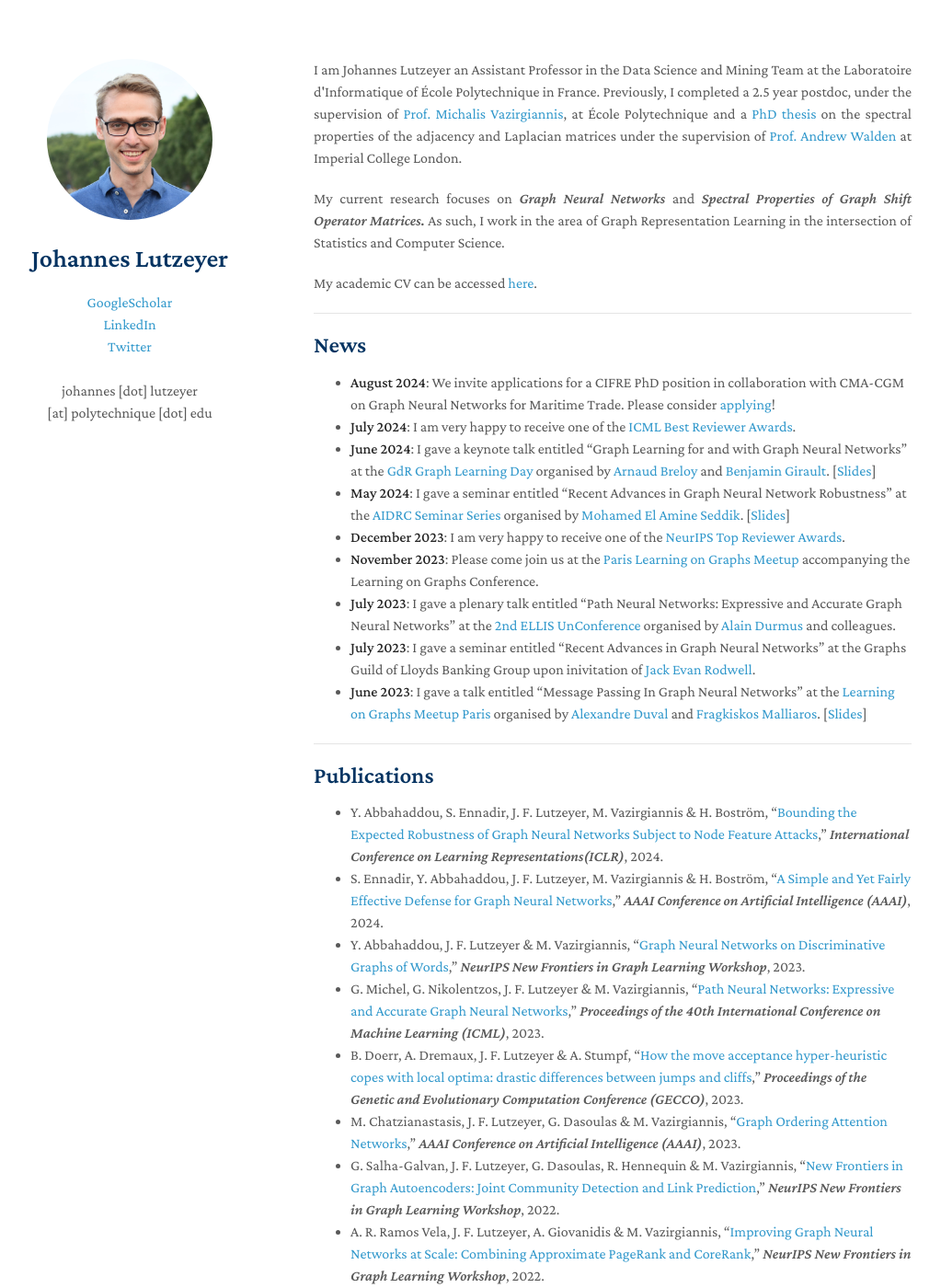
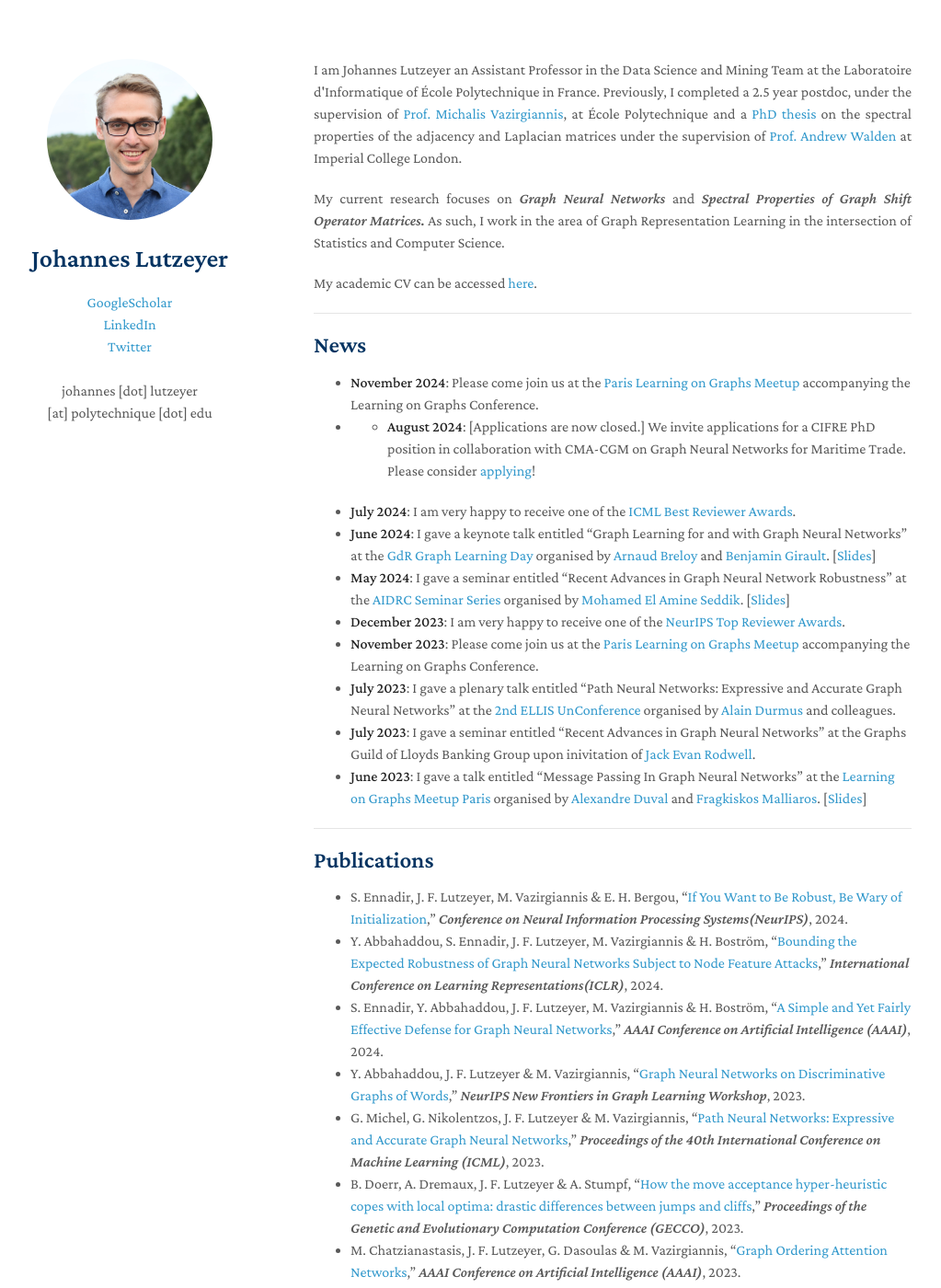
Before and after one commit to johanneslutzeyer/johanneslutzeyer.github.io, a Jekyll site: the page built from index.md, in a window 1280 px wide and 1400 px high. Shown: the whole window at 92% size, without its empty margins (129-1152 px from the left). Built offline with Jekyll 4.4.1, drawn with Linux system fonts in a browser that asks for light colours; our own code applies the rules of GitHub Pages for plain Markdown files; a script that is not in the unit is left out.

Commit message:
Update index.md

```diff
--- a/index.md
+++ b/index.md
@@ -13,7 +13,8 @@ My academic CV can be accessed <a href="https://johanneslutzeyer.com/doc/Johanne
 ---
 
 ## News
-- **August 2024**: We invite applications for a CIFRE PhD position in collaboration with CMA-CGM on Graph Neural Networks for Maritime Trade. Please consider <a href="https://jobs.cmacgm-group.com/CMACGM/job/Marseille-Th%C3%A8se-CIFRE-PhD-Deep-Learning-Graph-Neural-Networks/1101237901/" target=" blank">applying</a>!
+- **November 2024**: Please come join us at the <a href="https://sites.google.com/view/learning-on-graph-paris-meetup/home" target=" blank">Paris Learning on Graphs Meetup </a> accompanying the Learning on Graphs Conference.
+- - **August 2024**: [Applications are now closed.] We invite applications for a CIFRE PhD position in collaboration with CMA-CGM on Graph Neural Networks for Maritime Trade. Please consider <a href="https://jobs.cmacgm-group.com/CMACGM/job/Marseille-Th%C3%A8se-CIFRE-PhD-Deep-Learning-Graph-Neural-Networks/1101237901/" target=" blank">applying</a>!
 - **July 2024**: I am very happy to receive one of the <a href="https://x.com/icmlconf/status/1815647580577059312" target=" blank">ICML Best Reviewer Awards</a>.
 - **June 2024**: I gave a keynote talk entitled "Graph Learning for and with Graph Neural Networks" at the <a href="http://intranet.gdr-isis.fr/index.php?page=reunion&idreunion=523" target="_blank">GdR Graph Learning Day</a> organised by <a href="https://abreloy.github.io/" target="_blank">Arnaud Breloy</a> and <a href="https://www.benjamin-girault.com/" target="_blank">Benjamin Girault</a>. [<a href="https://johanneslutzeyer.com/doc/2024-06-06_JohannesLutzeyer_GraphLearningForAndWithGraphNeuralNetworks_Handout.pdf" target=" blank">Slides</a>]
 - **May 2024**: I gave a seminar entitled "Recent Advances in Graph Neural Network Robustness" at the <a href="https://www.tii.ae/seminar/aidrc-seminar-series-dr-johannes-lutzeyer" target="_blank">AIDRC Seminar Series</a> organised by <a href="https://melaseddik.github.io/" target="_blank">Mohamed El Amine Seddik</a>. [<a href="https://johanneslutzeyer.com/doc/2024-05-15_JohannesLutzeyer_RecentAdvancesInGraphNeuralNetworkRobustness.pdf" target=" blank">Slides</a>]
@@ -27,6 +28,7 @@ My academic CV can be accessed <a href="https://johanneslutzeyer.com/doc/Johanne
 ---
 
 ## Publications
+- S. Ennadir, J. F. Lutzeyer, M. Vazirgiannis & E. H. Bergou, "<a href="https://openreview.net/pdf?id=nxumYwxJPB" target="_blank">If You Want to Be Robust, Be Wary of Initialization</a>," *Conference on Neural Information Processing Systems(NeurIPS)*, 2024.
 - Y. Abbahaddou, S. Ennadir, J. F. Lutzeyer, M. Vazirgiannis & H. Boström, "<a href="https://arxiv.org/pdf/2404.17947" target="_blank">Bounding the Expected Robustness of Graph Neural Networks Subject to Node Feature Attacks</a>," *International Conference on Learning Representations(ICLR)*, 2024.
 - S. Ennadir, Y. Abbahaddou, J. F. Lutzeyer, M. Vazirgiannis & H. Boström, "<a href="https://arxiv.org/pdf/2402.13987" target="_blank">A Simple and Yet Fairly Effective Defense for Graph Neural Networks</a>," *AAAI Conference on Artificial Intelligence (AAAI)*, 2024.
 - Y. Abbahaddou, J. F. Lutzeyer & M. Vazirgiannis, "<a href="https://openreview.net/pdf?id=60fJkjHV0r" target="_blank">Graph Neural Networks on Discriminative Graphs of Words</a>," *NeurIPS New Frontiers in Graph Learning Workshop*, 2023.
```
